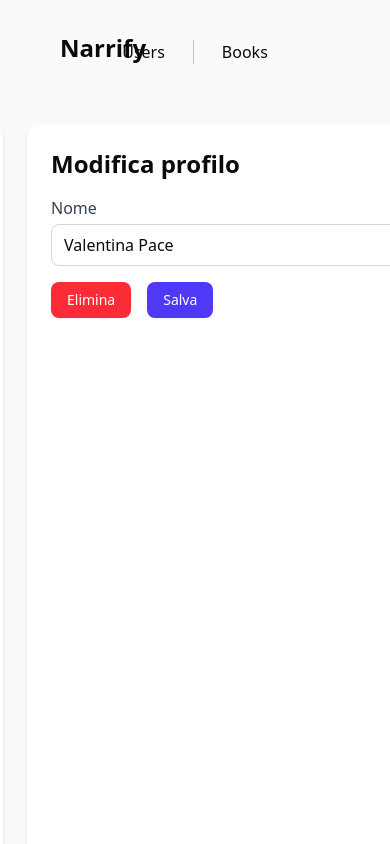
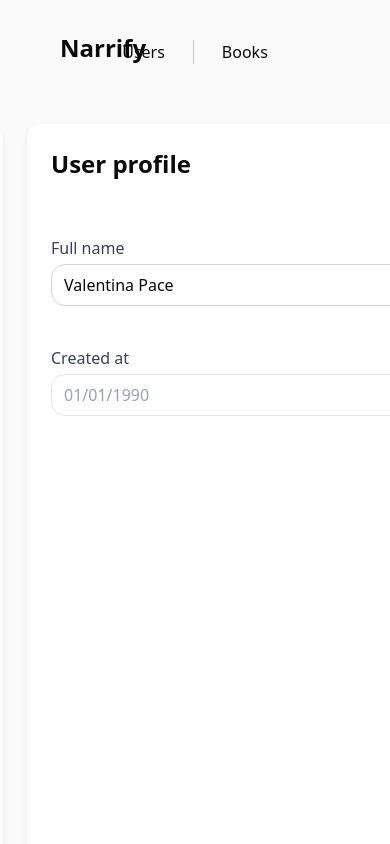
Before and after one commit to Iamberny/application_User-Books, a React (Vite) app: page /user/1001 in a window 390 px wide. Shown: the top 844 px of the page. Built offline with nearby package versions, Linux system fonts and the light colour scheme.

Commit message:
modifica edit user

```diff
--- /dev/null
+++ b/src/components/ui/myComponents/myDialogConfirm.tsx
@@ -0,0 +1,125 @@
+import { Button } from "../button";
+import {
+  Dialog,
+  DialogClose,
+  DialogContent,
+  DialogFooter,
+  DialogHeader,
+  DialogTitle,
+  DialogTrigger,
+} from "../dialog";
+import { Input } from "../input";
+import { Label } from "../label";
+import { Plus } from "lucide-react";
+import { useState } from "react";
+
+export function MyDialogConfirmDeleteUser() {
+  const [image, setImage] = useState(null);
+  const [name, setName] = useState("Valentina Pace");
+  return (
+    <Dialog>
+      <form>
+        <DialogTrigger asChild>
+          <Button
+            variant="outline"
+            className="bg-red-500 hover:bg-red-600 hover:text-white text-white rounded-4xl px-4 py-2 w-full mt-80 cursor-pointer"
+          >
+            Delete user
+          </Button>
+        </DialogTrigger>
+
+        <DialogContent className="sm:max-w-[480px]">
+          <DialogHeader>
+            <DialogTitle>Delete user</DialogTitle>
+
+            <div className="flex flex-col items-center gap-5">
+              <img
+                src={
+                  image ||
+                  "https://static.vecteezy.com/system/resources/previews/005/544/718/non_2x/profile-icon-design-free-vector.jpg"
+                }
+                alt="Profile"
+                className="w-28 h-28 rounded-full object-cover shadow/30"
+              />
+
+              <h2 className="text-lg font-semibold text-center">{name}</h2>
+
+              <p className="font-semibold text-center">
+                Are you sure you want to delete this user?
+              </p>
+
+              <p className="text-sm text-muted-foreground text-center mb-5 -mt-3">
+                The operation is permanent and cannot be cancelled.
+              </p>
+            </div>
+          </DialogHeader>
+
+          <DialogFooter>
+              <DialogClose asChild>
+                <Button variant="outline" className="cursor-pointer">
+                  Cancel
+                </Button>
+              </DialogClose>
+
+              <Button
+                type="submit"
+                className="bg-red-500 hover:bg-red-600 cursor-pointer"
+              >
+                Confirm
+              </Button>
+
+          </DialogFooter>
+        </DialogContent>
+      </form>
+    </Dialog>
+  );
+}
+
+export function MyCreateCardArticle() {
+  return (
+    <Dialog>
+      <form>
+        <DialogTrigger asChild>
+          <Button
+            variant="outline"
+            className="dot-primary-color w-11 h-11 hover:bg-indigo-800 cursor-pointer"
+          >
+            <Plus className=" text-white " />
+          </Button>
+        </DialogTrigger>
+
+        <DialogContent className="sm:max-w-[425px]">
+          <DialogHeader>
+            <DialogTitle>Add an user</DialogTitle>
+
+            <div className="grid w-full max-w-sm items-center gap-3 mt-5 ">
+              <Label htmlFor="picture">Picture</Label>
+              <Input id="picture" type="file" />
+            </div>
+          </DialogHeader>
+          <div className="grid gap-4">
+            <div className="grid gap-3">
+              <Label htmlFor="name-1">Full name</Label>
+              <Input
+                id="name-1"
+                name="name"
+                placeholder="Enter your full name"
+              />
+            </div>
+          </div>
+          <DialogFooter>
+            <DialogClose asChild>
+              <Button variant="outline">Cancel</Button>
+            </DialogClose>
+            <Button
+              type="submit"
+              className="dot-primary-color hover:bg-indigo-800"
+            >
+              Add user
+            </Button>
+          </DialogFooter>
+        </DialogContent>
+      </form>
+    </Dialog>
+  );
+}
--- a/src/components/ui/myComponents/myEditUserBook.tsx
+++ b/src/components/ui/myComponents/myEditUserBook.tsx
@@ -1,18 +1,19 @@
 import { useState } from "react";
 import { Button } from "../button";
-import { User } from 'lucide-react';
-import { Book } from 'lucide-react';
+import { User } from "lucide-react";
+import { Book } from "lucide-react";
+import { MyDialogConfirmDeleteUser } from "./myDialogConfirm";
 
 export default function MyEditUser() {
   const [selectedMenu, setSelectedMenu] = useState("profile");
   const [name, setName] = useState("Valentina Pace");
+  const [createdAt, setDate] = useState("01/01/1990");
+  const [idUser, setId] = useState("1001")
   const [image, setImage] = useState(null);
-
 
   return (
     <div className="flex justify-center items-center">
       <div className="flex gap-6 justify-center ">
-
         <div className="bg-white rounded-xl p-6 w-100 shadow-md ml-10">
           <div className="flex flex-col items-center gap-4">
             <div className="relative">
@@ -22,77 +23,87 @@ export default function MyEditUser() {
                   "https://static.vecteezy.com/system/resources/previews/005/544/718/non_2x/profile-icon-design-free-vector.jpg"
                 }
                 alt="Profile"
-                className="w-28 h-28 rounded-full object-cover"
+                className="w-28 h-28 rounded-full object-cover shadow/30"
               />
               <input
                 type="file"
                 accept="image/*"
                 className="absolute inset-0 opacity-0 cursor-pointer"
-
               />
             </div>
 
             <h2 className="text-lg font-semibold text-center">{name}</h2>
+            <p className="text-sm text-muted-foreground">{createdAt}</p>
 
             <div className="w-full mt-4">
               <button
                 onClick={() => setSelectedMenu("profile")}
-                className={`w-full h-13 py-2 text-left px-4 rounded-4xl mb-8 mt-10 flex gap-2 items-center  ${
+                className={`w-full h-13 py-2 text-left px-4 rounded-4xl mb-8 mt-5 flex gap-2 items-center cursor-pointer ${
                   selectedMenu === "profile"
                     ? "bg-violet-100 text-primary-color font-semibold"
                     : "hover:bg-gray-100"
                 }`}
               >
-                <User/> User profile
+                <User /> User profile
               </button>
               <button
                 onClick={() => setSelectedMenu("books")}
-                className={`w-full h-13 py-2 text-left px-4 rounded-4xl flex gap-2 items-center ${
+                className={`w-full h-13 py-2 text-left px-4 rounded-4xl flex gap-2 items-center cursor-pointer ${
                   selectedMenu === "books"
                     ? "bg-violet-100 text-primary-color font-semibold"
                     : "hover:bg-gray-100"
                 }`}
               >
-                <Book/>Books sold
+                <Book />
+                Books sold
               </button>
 
-
-              <Button className="bg-red-500 hover:bg-red-600 text-white rounded-md px-4 py-2 w-full mt-80">
-                  Delete user
-                </Button>
+                <MyDialogConfirmDeleteUser/>
+              <Button className="bg-red-500 hover:bg-red-600 text-white rounded-4xl px-4 py-2 w-full mt-80 cursor-pointer">
+                Delete user
+              </Button>
             </div>
-
-
           </div>
         </div>
-
-
-
-
 
         <div className="bg-white rounded-xl p-6 flex-1 shadow-md w-200">
           {selectedMenu === "profile" && (
             <div>
-              <h1 className="text-2xl font-semibold mb-4">Modifica profilo</h1>
+              <div className="flex justify-between">
+                <h1 className="text-2xl font-semibold mb-4">User profile</h1>
+                <p className="text-sm font-md mt-1">User ID: {idUser} </p>
+              </div>
 
               <div className="mb-4">
-                <label className="block mb-1 font-medium text-gray-700">
-                  Nome
+                <label className="block mb-1 mt-10 font-medium text-gray-700">
+                  Full name
                 </label>
                 <input
                   type="text"
                   value={name}
                   onChange={(e) => setName(e.target.value)}
-                  className="w-full border border-gray-300 rounded-md px-3 py-2 focus:outline-none focus:ring-2 focus:ring-indigo-500"
+                  className="w-full border border-gray-300 rounded-xl px-3 py-2 focus:outline-none focus:ring-2 focus:ring-indigo-500"
                 />
               </div>
 
-              <div className="flex gap-4">
-                <Button className="bg-red-500 hover:bg-red-600 text-white rounded-md px-4 py-2">
-                  Elimina
+              <div className="mb-4">
+                <label className="block mb-1 mt-10 font-medium text-gray-700">
+                  Created at
+                </label>
+                <input
+                  type="text" disabled
+                  value={createdAt}
+                  onChange={(e) => setDate(e.target.value)}
+                  className="w-full border border-gray-200 rounded-xl px-3 py-2 focus:outline-none focus:ring-2 focus:ring-indigo-500 text-gray-400 cursor-not-allowed"
+                />
+              </div>
+
+              <div className="grid grid-cols-2 gap-4 mt-108">
+                <Button className="bg-white hover:bg-indigo-700 hover:text-white text-primary-color border border-indigo-600 rounded-4xl px-4 py-2 cursor-pointer">
+                  Delete changes
                 </Button>
-                <Button className="bg-indigo-600 hover:bg-indigo-700 text-white rounded-md px-4 py-2">
-                  Salva
+                <Button className="bg-indigo-600 hover:bg-indigo-700 text-white rounded-4xl px-4 py-2 cursor-pointer">
+                  Save
                 </Button>
               </div>
             </div>
@@ -101,7 +112,9 @@ export default function MyEditUser() {
           {selectedMenu === "books" && (
             <div>
               <h1 className="text-2xl font-semibold mb-4">Libri</h1>
-              <p className="text-gray-500">Nessun libro disponibile al momento.</p>
+              <p className="text-gray-500">
+                Nessun libro disponibile al momento.
+              </p>
             </div>
           )}
         </div>
--- a/src/index.css
+++ b/src/index.css
@@ -50,6 +50,8 @@
   --line-color: #c4c4c4;
   --color-text: #FFFF;
   --color-bg: #F2F3F8;
+  --color-bg-delete: #E83D4D;
+
 
   --radius: 0.625rem;
   --background: #FAFAFA;
@@ -155,4 +157,5 @@
   .color-bg{
     background-color: var(--color-bg);
   }
+
 }
```
